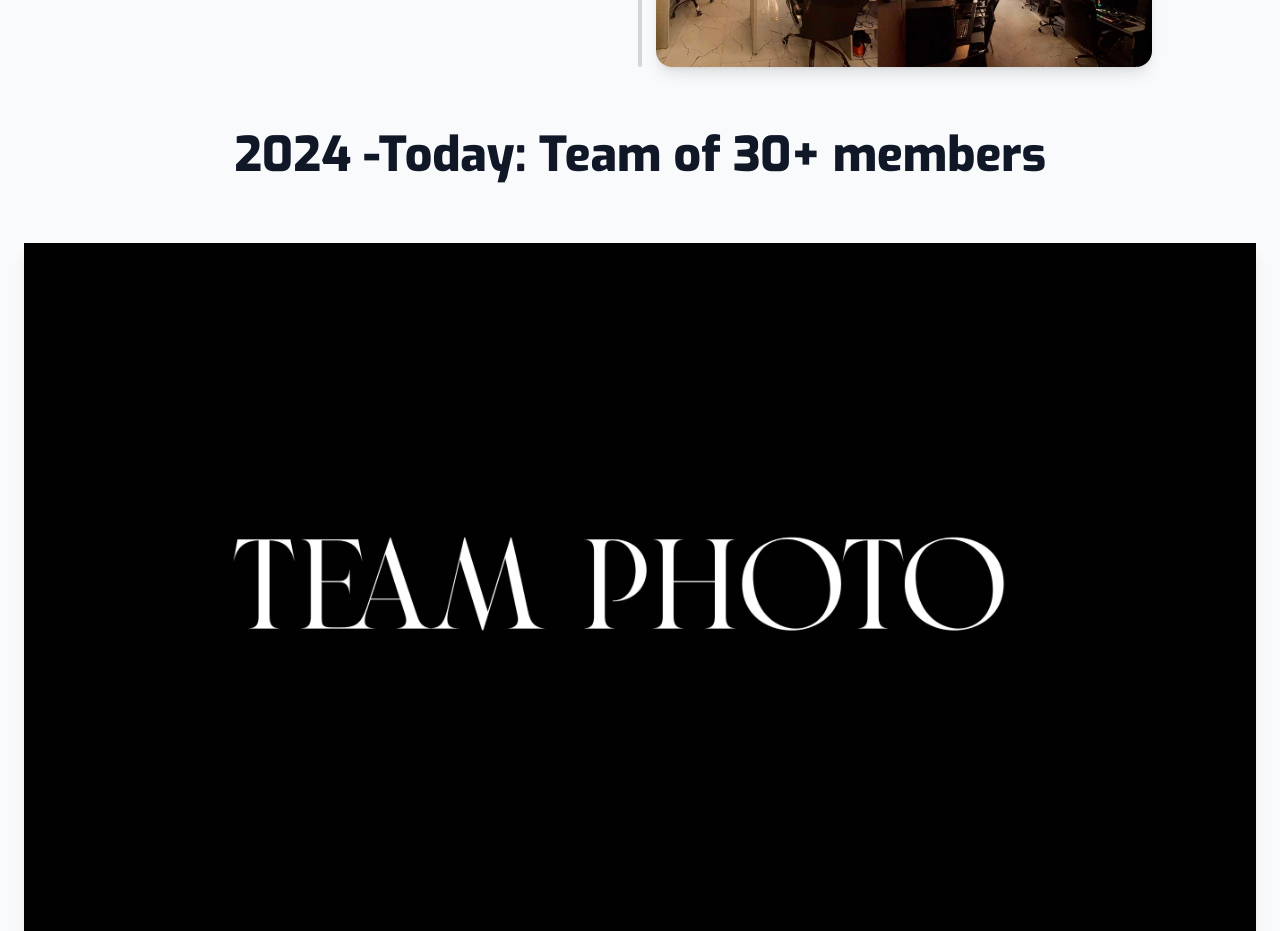
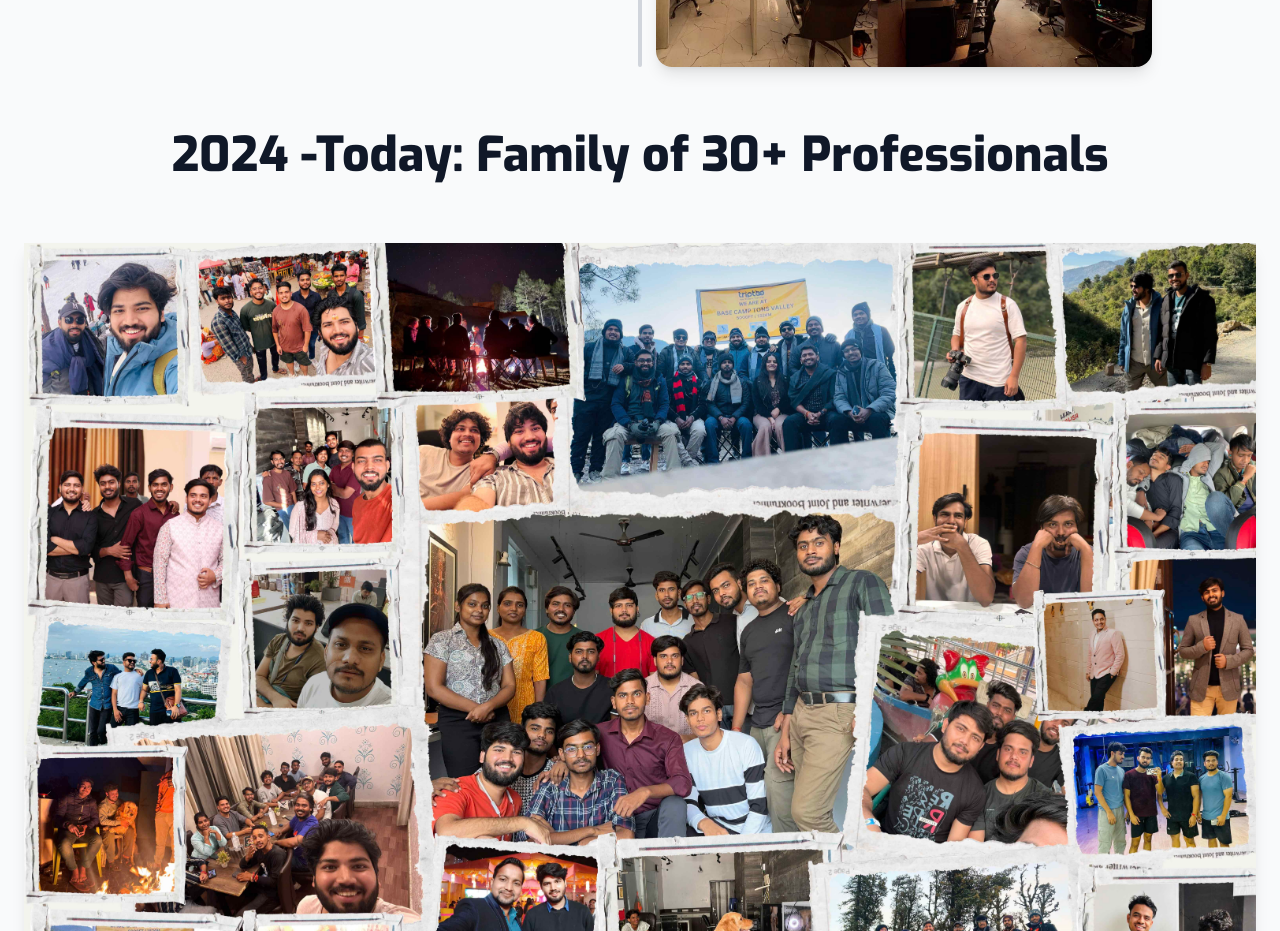
Before and after one commit to riteshd541/pps, a Next.js app: page /about in a window 1280 px wide. Shown: the part 2500-3431 px from the top of the page. Built offline with nearby package versions, Linux system fonts and the light colour scheme.

Commit message:
Image  updated

```diff
--- a/src/app/about/page.js
+++ b/src/app/about/page.js
@@ -113,7 +113,7 @@ export default function AboutPage() {
         </section>
 
         <h1 className="text-5xl font-extrabold text-gray-900 mb-16 text-center mt-16">
-          2024 -Today: Team of 30+ members
+          2024 -Today: Family of 30+ Professionals
         </h1>
         <img src="/about/team.jpg" alt="Team" className="w-full  shadow-lg" />
         <h1 className="text-5xl font-extrabold text-gray-900  text-center mt-16 mb-16">
```
Also changed, not shown: public/about/team.jpg.
